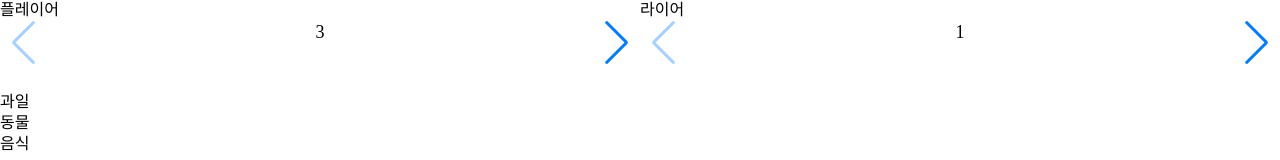
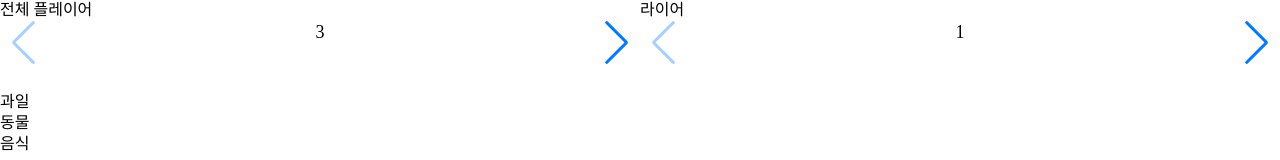
Before and after one commit to 66tuna/LIARGAME, a Next.js app: page / in a window 1280 px wide. Shown: the top 160 px of the page. Built offline with nearby package versions, Linux system fonts and the light colour scheme; a web font is replaced by a local one.

Commit message:
Add packaage.json in github hompage url

```diff
--- a/components/setting/PlayerSettings.tsx
+++ b/components/setting/PlayerSettings.tsx
@@ -44,7 +44,7 @@ const PlayerSettings = () => {
   return (
     <div className="flex mb-12">
       <div className="w-1/2">
-        <h2>플레이어</h2>
+        <h2>전체 플레이어</h2>
         <Swiper
           navigation={true}
           modules={[Navigation]}
--- a/package.json
+++ b/package.json
@@ -2,6 +2,7 @@
   "name": "liar-game",
   "version": "0.1.0",
   "private": true,
+  "homepage": "https://66tuna.github.io/",
   "scripts": {
     "dev": "next dev",
     "build": "next build",
```
